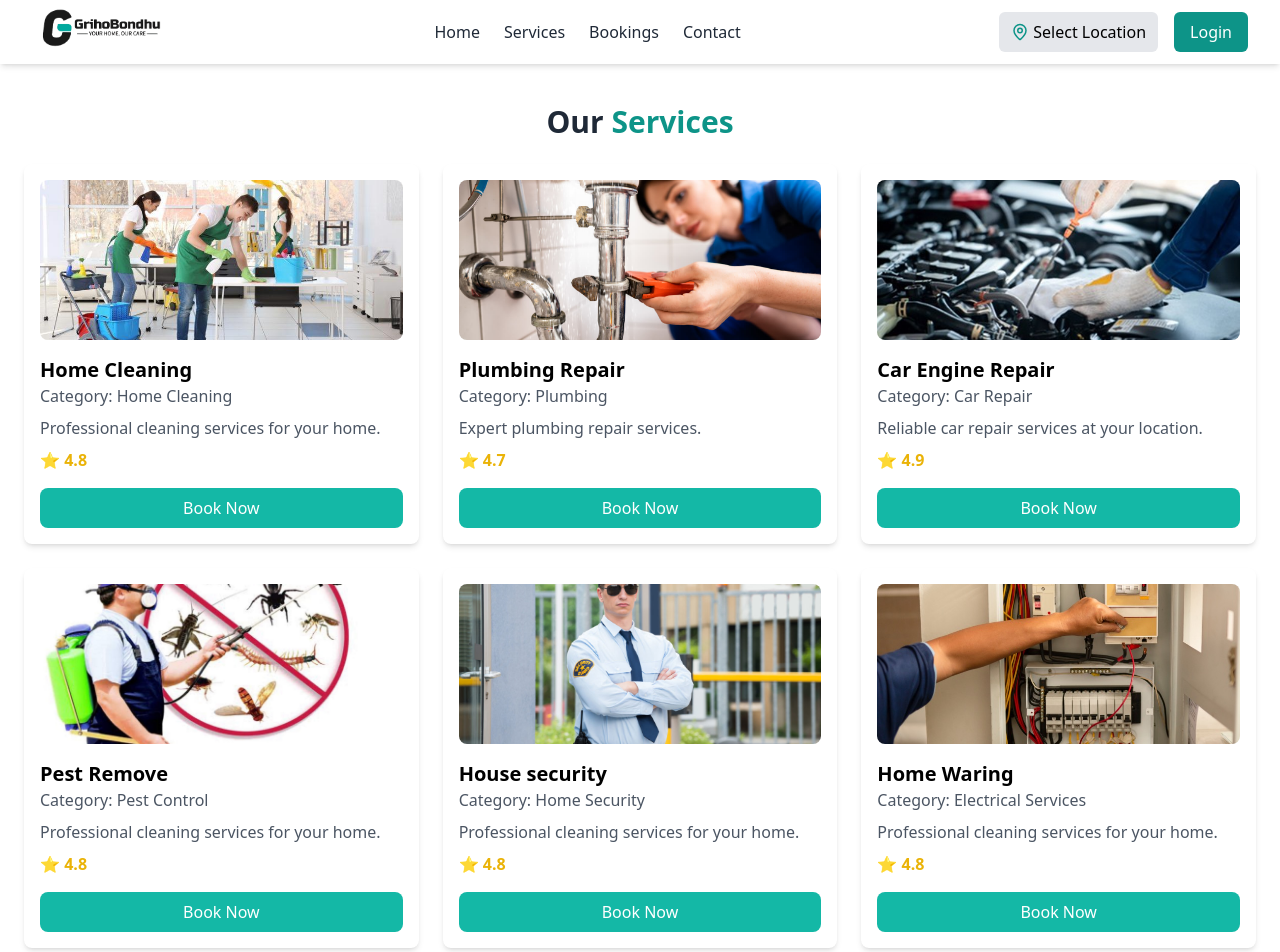
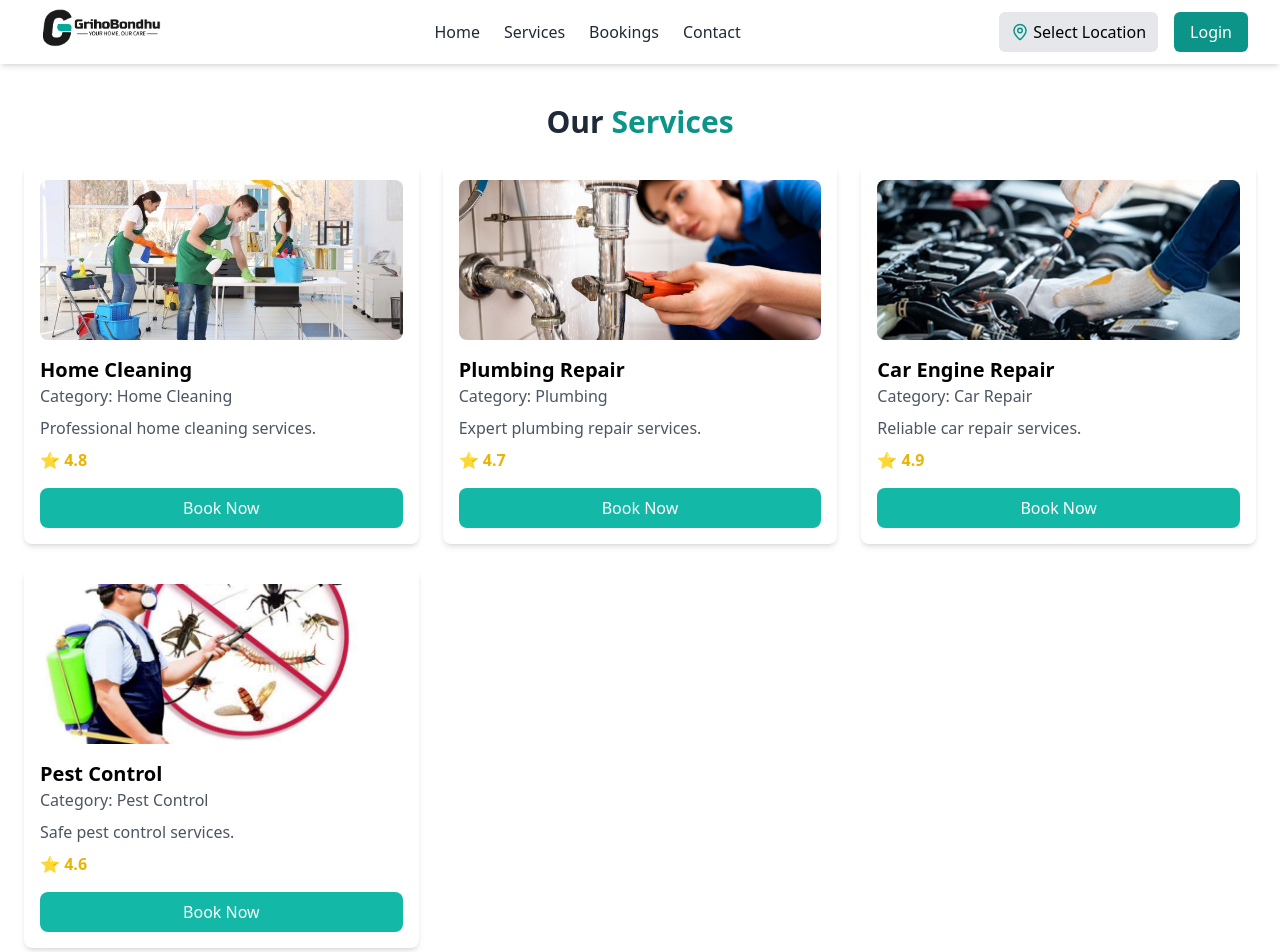
Before and after one commit to zahidnubcse/Home_Service_SD3, a React (Vite) app in the folder GrihoBondhu/: page /services in a window 1280 px wide. Shown: the top 952 px of the page. Built offline with nearby package versions, Linux system fonts and the light colour scheme.

Commit message:
bookings

```diff
--- a/GrihoBondhu/src/Routes/router.jsx
+++ b/GrihoBondhu/src/Routes/router.jsx
@@ -4,6 +4,7 @@ import MainLayout from './../layout/MainLayout';
 import Services from "../pages/Services";
 import Login from "../pages/Login";
 import ContactPage from '../pages/Contact'
+import BookingPage from "../pages/BookingPage";
 
 
 const mainRoutes =[
@@ -11,6 +12,7 @@ const mainRoutes =[
     { path:"/services", element:<Services/>},
     { path:"/login", element:<Login/>},
     { path: "/contact",element:<ContactPage/>},
+    { path:"/booking", element:<BookingPage/>}
 ];
 
 const router = createBrowserRouter([
--- a/GrihoBondhu/src/components/Navbar.jsx
+++ b/GrihoBondhu/src/components/Navbar.jsx
@@ -19,7 +19,7 @@ const Navbar = () => {
           <div className="hidden md:flex space-x-6 text-gray-800 font-medium">
             <Link to="/" className="hover:text-primary">Home</Link>
             <Link to="/services" className="hover:text-primary ">Services</Link>
-            <Link to="/bookings" className="hover:text-primary">Bookings</Link>
+            <Link to="/booking" className="hover:text-primary">Bookings</Link>
             <Link to="/contact" className="hover:text-primary">Contact</Link>
           </div>
 
@@ -46,7 +46,7 @@ const Navbar = () => {
         <div className="md:hidden bg-white shadow-md">
           <Link to="/" className="block px-4 py-2 hover:bg-gray-100">Home</Link>
           <Link to="/services" className="block px-4 py-2 hover:bg-gray-100">Services</Link>
-          <Link to="/bookings" className="block px-4 py-2 hover:bg-gray-100">Bookings</Link>
+          <Link to="/booking" className="block px-4 py-2 hover:bg-gray-100">Bookings</Link>
           <Link to="/contact" className="block px-4 py-2 hover:bg-gray-100">Contact</Link>
           <button className="flex items-center px-4 py-2 bg-gray-200 w-full">
             <MapPin size={18} className="text-primary mr-1" />
--- /dev/null
+++ b/GrihoBondhu/src/pages/BookingPage.jsx
@@ -0,0 +1,95 @@
+import { useEffect, useState } from "react";
+import { useLocation } from "react-router-dom";
+
+const BookingPage = () => {
+  const location = useLocation();
+  const service = location.state?.service || {}; // Get service data from state
+  const [selectedPlan, setSelectedPlan] = useState("regular");
+
+  useEffect(() => {
+    window.scrollTo(0, 0);
+  }, []);
+
+  return (
+    <div className="min-h-screen flex items-center justify-center p-6 bg-gray-100 mt-20">
+      <div className="bg-white shadow-lg rounded-2xl p-8 max-w-2xl w-full">
+        <h2 className="text-3xl font-bold text-center text-gray-800 mb-6">
+          Confirm Your <span className="text-primary">Booking</span>
+        </h2>
+
+        {/* Service Details */}
+        <div className="mb-6 text-center">
+          <img src={service.image} alt={service.name} className="w-full h-40 object-cover rounded-lg mb-4" />
+          <h2 className="text-2xl font-semibold">{service.name}</h2>
+          <p className="text-gray-600">{service.description}</p>
+          <p className="text-yellow-500 font-semibold mt-2">⭐ {service.rating}</p>
+        </div>
+
+        {/* Pricing Plans */}
+        <div className="mb-6">
+          <h3 className="text-lg font-semibold mb-2">Choose Your Plan</h3>
+          <div className="grid grid-cols-3 gap-4">
+            {["regular", "standard", "premium"].map((plan) => (
+              <button
+                key={plan}
+                className={`p-3 rounded-lg text-center text-white font-semibold ${
+                  selectedPlan === plan ? "bg-teal-600" : "bg-teal-400 hover:bg-teal-500"
+                }`}
+                onClick={() => setSelectedPlan(plan)}
+              >
+                {plan.charAt(0).toUpperCase() + plan.slice(1)} <br />${service.price?.[plan]}
+              </button>
+            ))}
+          </div>
+        </div>
+
+        {/* Booking Form */}
+        <form className="space-y-4">
+          <div>
+            <label className="block text-gray-700 font-semibold">Full Name</label>
+            <input
+              type="text"
+              className="w-full p-3 border rounded-lg focus:outline-none focus:ring-2 focus:ring-primary"
+              placeholder="Your Name"
+              required
+            />
+          </div>
+
+          <div>
+            <label className="block text-gray-700 font-semibold">Email</label>
+            <input
+              type="email"
+              className="w-full p-3 border rounded-lg focus:outline-none focus:ring-2 focus:ring-primary"
+              placeholder="Your Email"
+              required
+            />
+          </div>
+          <div>
+            <label className="block text-gray-700 font-semibold">Address</label>
+            <input
+              type="email"
+              className="w-full p-3 border rounded-lg focus:outline-none focus:ring-2 focus:ring-primary"
+              placeholder="Your Address"
+              required
+            />
+          </div>
+
+          <div>
+            <label className="block text-gray-700 font-semibold">Booking Date</label>
+            <input
+              type="date"
+              className="w-full p-3 border rounded-lg focus:outline-none focus:ring-2 focus:ring-primary"
+              required
+            />
+          </div>
+
+          <button className="w-full bg-teal-500 text-white py-3 rounded-lg text-lg font-semibold hover:bg-teal-600 transition">
+            Confirm Booking (${service.price?.[selectedPlan]})
+          </button>
+        </form>
+      </div>
+    </div>
+  );
+};
+
+export default BookingPage;
--- a/GrihoBondhu/src/pages/Services.jsx
+++ b/GrihoBondhu/src/pages/Services.jsx
@@ -1,91 +1,27 @@
 import { useEffect } from "react";
-import { useLocation } from "react-router-dom";
+import { useLocation, useNavigate } from "react-router-dom";
 import clean from "../assets/clean_1.jpg";
 import plumbing from "../assets/plum_1.jpg";
 import car from "../assets/car_1.jpg";
 import pest from "../assets/pest_1.jpg";
-import home from "../assets/sg1.jpeg";
-import Electric from "../assets/elec_1.jpg";
-import Garden from "../assets/garden_1.jpg";
-import Interior from "../assets/int_1.jpg";
 
 const services = [
-  {
-    id: 1,
-    name: "Home Cleaning",
-    category: "Home Cleaning",
-    description: "Professional cleaning services for your home.",
-    rating: 4.8,
-    image: clean,
-  },
-  {
-    id: 2,
-    name: "Plumbing Repair",
-    category: "Plumbing",
-    description: "Expert plumbing repair services.",
-    rating: 4.7,
-    image: plumbing,
-  },
-  {
-    id: 3,
-    name: "Car Engine Repair",
-    category: "Car Repair",
-    description: "Reliable car repair services at your location.",
-    rating: 4.9,
-    image: car,
-  },
-  {
-    id: 4,
-    name: "Pest Remove",
-    category: "Pest Control",
-    description: "Professional cleaning services for your home.",
-    rating: 4.8,
-    image: pest,
-  },
-  {
-    id: 5,
-    name: "House security",
-    category: "Home Security",
-    description: "Professional cleaning services for your home.",
-    rating: 4.8,
-    image: home,
-  },
-  {
-    id: 6,
-    name: "Home Waring",
-    category: "Electrical Services",
-    description: "Professional cleaning services for your home.",
-    rating: 4.8,
-    image: Electric,
-  },
-  {
-    id: 7,
-    name: "Easy to Make a Beautiful Garden",
-    category: "Gardening",
-    description: "Professional cleaning services for your home.",
-    rating: 4.8,
-    image: Garden,
-  },
-  {
-    id: 8,
-    name: "Best Interior Design",
-    category: "Interior Design",
-    description: "Professional cleaning services for your home.",
-    rating: 4.8,
-    image: Interior,
-  },
+  { id: 1, name: "Home Cleaning", category: "Home Cleaning", description: "Professional home cleaning services.", rating: 4.8, image: clean, price: { regular: 20, standard: 35, premium: 50 } },
+  { id: 2, name: "Plumbing Repair", category: "Plumbing", description: "Expert plumbing repair services.", rating: 4.7, image: plumbing, price: { regular: 25, standard: 40, premium: 60 } },
+  { id: 3, name: "Car Engine Repair", category: "Car Repair", description: "Reliable car repair services.", rating: 4.9, image: car, price: { regular: 30, standard: 50, premium: 70 } },
+  { id: 4, name: "Pest Control", category: "Pest Control", description: "Safe pest control services.", rating: 4.6, image: pest, price: { regular: 15, standard: 30, premium: 45 } },
 ];
 
 const ServicesPage = () => {
   const location = useLocation();
+  const navigate = useNavigate();
   const queryParams = new URLSearchParams(location.search);
   const selectedCategory = queryParams.get("category");
 
   useEffect(() => {
-    window.scrollTo(0, 0); // Scrolls to top when page loads
+    window.scrollTo(0, 0);
   }, []);
 
-  // Filter services based on the selected category
   const filteredServices = selectedCategory
     ? services.filter((service) => service.category === selectedCategory)
     : services;
@@ -93,44 +29,26 @@ const ServicesPage = () => {
   return (
     <div className="min-h-screen p-6 mt-20">
       <h1 className="text-3xl font-bold text-center text-gray-800 mb-6">
-        {selectedCategory ? (
-          `${selectedCategory} Services`
-        ) : (
-          <>
-            Our <span className="text-primary">Services</span>
-          </>
-        )}
+        {selectedCategory ? `${selectedCategory} Services` : <>Our <span className="text-primary">Services</span></>}
       </h1>
 
-      {filteredServices.length > 0 ? (
       <div className="grid md:grid-cols-3 sm:grid-cols-2 gap-6">
         {filteredServices.map((service) => (
-            <div
-              key={service.id}
-              className="bg-white p-4 rounded-lg shadow-md hover:shadow-primary"
-            >
-              <img
-                src={service.image}
-                alt={service.name}
-                className="w-full h-40 object-cover rounded-lg"
-              />
+          <div key={service.id} className="bg-white p-4 rounded-lg shadow-md hover:shadow-primary">
+            <img src={service.image} alt={service.name} className="w-full h-40 object-cover rounded-lg" />
             <h2 className="text-xl font-semibold mt-4">{service.name}</h2>
             <p className="text-gray-600">Category: {service.category}</p>
             <p className="mt-2 text-gray-600">{service.description}</p>
-              <p className="mt-2 text-yellow-500 font-semibold">
-                ⭐ {service.rating}
-              </p>
-              <button className="mt-4 bg-teal-500 text-white px-4 py-2 rounded-lg w-full hover:bg-teal-600">
+            <p className="mt-2 text-yellow-500 font-semibold">⭐ {service.rating}</p>
+            <button
+              className="mt-4 bg-teal-500 text-white px-4 py-2 rounded-lg w-full hover:bg-teal-600"
+              onClick={() => navigate(`/booking`, { state: { service } })}
+            >
               Book Now
             </button>
           </div>
         ))}
       </div>
-      ) : (
-        <p className="text-center text-gray-500">
-          No services available for this category.
-        </p>
-      )}
     </div>
   );
 };
```
Lines whose indentation alone changed are shown as unchanged.
